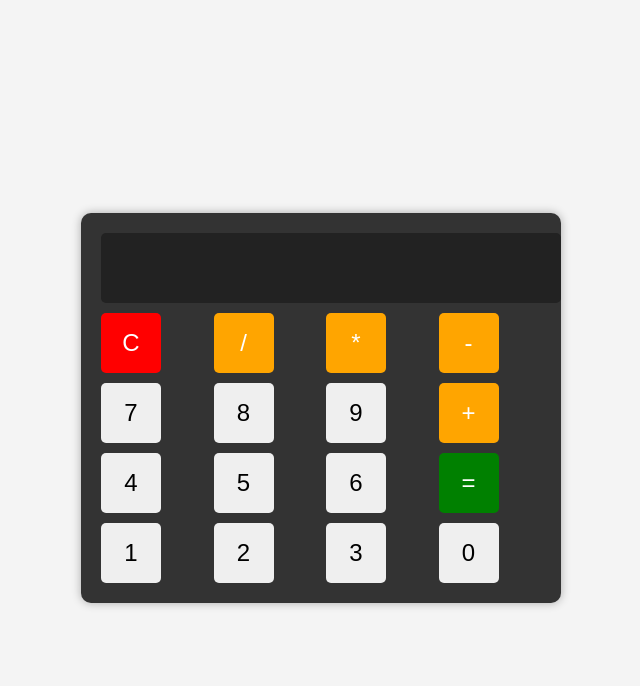
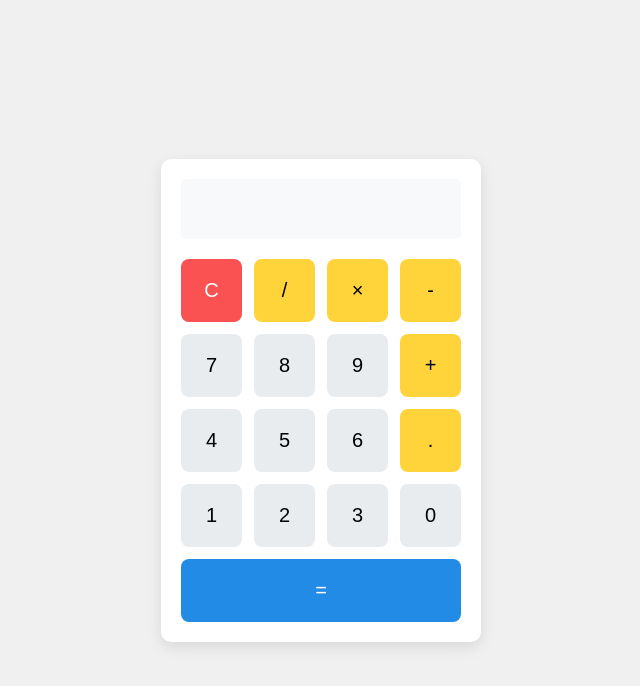
Before and after one commit to Ravindi373/calculator, a plain HTML site: page index.html in a window 1280 px wide. Shown: the whole page, without its empty margins (319-959 px from the left). Drawn offline with Linux system fonts and the light colour scheme.

Commit message:
Add files via upload

```diff
--- a/index.html
+++ b/index.html
@@ -3,29 +3,36 @@
 <head>
     <meta charset="UTF-8">
     <meta name="viewport" content="width=device-width, initial-scale=1.0">
-    <title>Colorful Calculator</title>
-    <link rel="stylesheet" href="style.css">
+    <title>Simple Calculator</title>
+    <link rel="stylesheet" href="styles.css">
 </head>
 <body>
     <div class="calculator">
-        <input type="text" class="display" id="display" disabled>
+        <div class="display">
+            <input type="text" id="result" readonly>
+        </div>
         <div class="buttons">
-            <button onclick="clearDisplay()" class="clear">C</button>
-            <button onclick="appendValue('/')" class="operator">/</button>
-            <button onclick="appendValue('*')" class="operator">*</button>
-            <button onclick="appendValue('-')" class="operator">-</button>
-            <button onclick="appendValue('7')">7</button>
-            <button onclick="appendValue('8')">8</button>
-            <button onclick="appendValue('9')">9</button>
-            <button onclick="appendValue('+')" class="operator">+</button>
-            <button onclick="appendValue('4')">4</button>
-            <button onclick="appendValue('5')">5</button>
-            <button onclick="appendValue('6')">6</button>
-            <button onclick="calculateResult()" class="equals">=</button>
-            <button onclick="appendValue('1')">1</button>
-            <button onclick="appendValue('2')">2</button>
-            <button onclick="appendValue('3')">3</button>
-            <button onclick="appendValue('0')">0</button>
+            <button class="clear" onclick="clearDisplay()">C</button>
+            <button class="operator" onclick="appendToDisplay('/')">/</button>
+            <button class="operator" onclick="appendToDisplay('*')">×</button>
+            <button class="operator" onclick="appendToDisplay('-')">-</button>
+
+            <button onclick="appendToDisplay('7')">7</button>
+            <button onclick="appendToDisplay('8')">8</button>
+            <button onclick="appendToDisplay('9')">9</button>
+            <button class="operator" onclick="appendToDisplay('+')">+</button>
+
+            <button onclick="appendToDisplay('4')">4</button>
+            <button onclick="appendToDisplay('5')">5</button>
+            <button onclick="appendToDisplay('6')">6</button>
+            <button class="operator" onclick="appendToDisplay('.')">.</button>
+
+            <button onclick="appendToDisplay('1')">1</button>
+            <button onclick="appendToDisplay('2')">2</button>
+            <button onclick="appendToDisplay('3')">3</button>
+            <button onclick="appendToDisplay('0')">0</button>
+
+            <button class="equals" onclick="calculate()" style="grid-column: span 4;">=</button>
         </div>
     </div>
     <script src="script.js"></script>
--- a/script.js
+++ b/script.js
@@ -1,15 +1,48 @@
-function appendValue(value) {
-    document.getElementById('display').value += value;
+let result = document.getElementById('result');
+
+function appendToDisplay(value) {
+    // Check if the last character is an operator
+    const lastChar = result.value.slice(-1);
+    const operators = ['+', '-', '*', '/'];
+
+    // Prevent multiple operators in a row
+    if (operators.includes(value) && operators.includes(lastChar)) {
+        return;
+    }
+
+    // Prevent multiple decimal points in a number
+    if (value === '.' && result.value.split(/[-+*/]/).pop().includes('.')) {
+        return;
+    }
+
+    result.value += value;
 }
 
 function clearDisplay() {
-    document.getElementById('display').value = '';
+    result.value = '';
 }
 
-function calculateResult() {
+function calculate() {
     try {
-        document.getElementById('display').value = eval(document.getElementById('display').value);
-    } catch {
-        document.getElementById('display').value = 'Error';
+        // Validate the expression
+        if (!result.value) return;
+
+        // Check for division by zero
+        if (result.value.includes('/0')) {
+            result.value = 'Error: Division by zero';
+            return;
+        }
+
+        // Evaluate the expression
+        const answer = eval(result.value);
+
+        // Format the result
+        if (Number.isInteger(answer)) {
+            result.value = answer;
+        } else {
+            result.value = Number(answer.toFixed(8));
+        }
+    } catch (error) {
+        result.value = 'Error';
     }
 }
--- /dev/null
+++ b/styles.css
@@ -0,0 +1,90 @@
+* {
+    margin: 0;
+    padding: 0;
+    box-sizing: border-box;
+    font-family: Arial, sans-serif;
+}
+
+body {
+    display: flex;
+    justify-content: center;
+    align-items: center;
+    min-height: 100vh;
+    background-color: #f0f0f0;
+}
+
+.calculator {
+    background-color: #fff;
+    padding: 20px;
+    border-radius: 10px;
+    box-shadow: 0 5px 15px rgba(0, 0, 0, 0.1);
+    width: 320px;
+}
+
+.display {
+    margin-bottom: 20px;
+}
+
+#result {
+    width: 100%;
+    height: 60px;
+    border: none;
+    background-color: #f8f9fa;
+    font-size: 24px;
+    text-align: right;
+    padding: 10px;
+    border-radius: 5px;
+}
+
+.buttons {
+    display: grid;
+    grid-template-columns: repeat(4, 1fr);
+    gap: 12px;
+}
+
+button {
+    padding: 20px;
+    font-size: 20px;
+    border: none;
+    background-color: #e9ecef;
+    border-radius: 8px;
+    cursor: pointer;
+    transition: background-color 0.2s, transform 0.1s;
+}
+
+button:hover {
+    background-color: #dee2e6;
+    transform: translateY(-2px);
+}
+
+button:active {
+    transform: translateY(0);
+}
+
+.operator {
+    background-color: #ffd43b;
+    color: #000;
+}
+
+.operator:hover {
+    background-color: #fcc419;
+}
+
+.equals {
+    background-color: #228be6;
+    color: white;
+    grid-column: span 4;
+}
+
+.equals:hover {
+    background-color: #1971c2;
+}
+
+.clear {
+    background-color: #fa5252;
+    color: white;
+}
+
+.clear:hover {
+    background-color: #e03131;
+}
```
Also changed, not shown: 1 other file.
